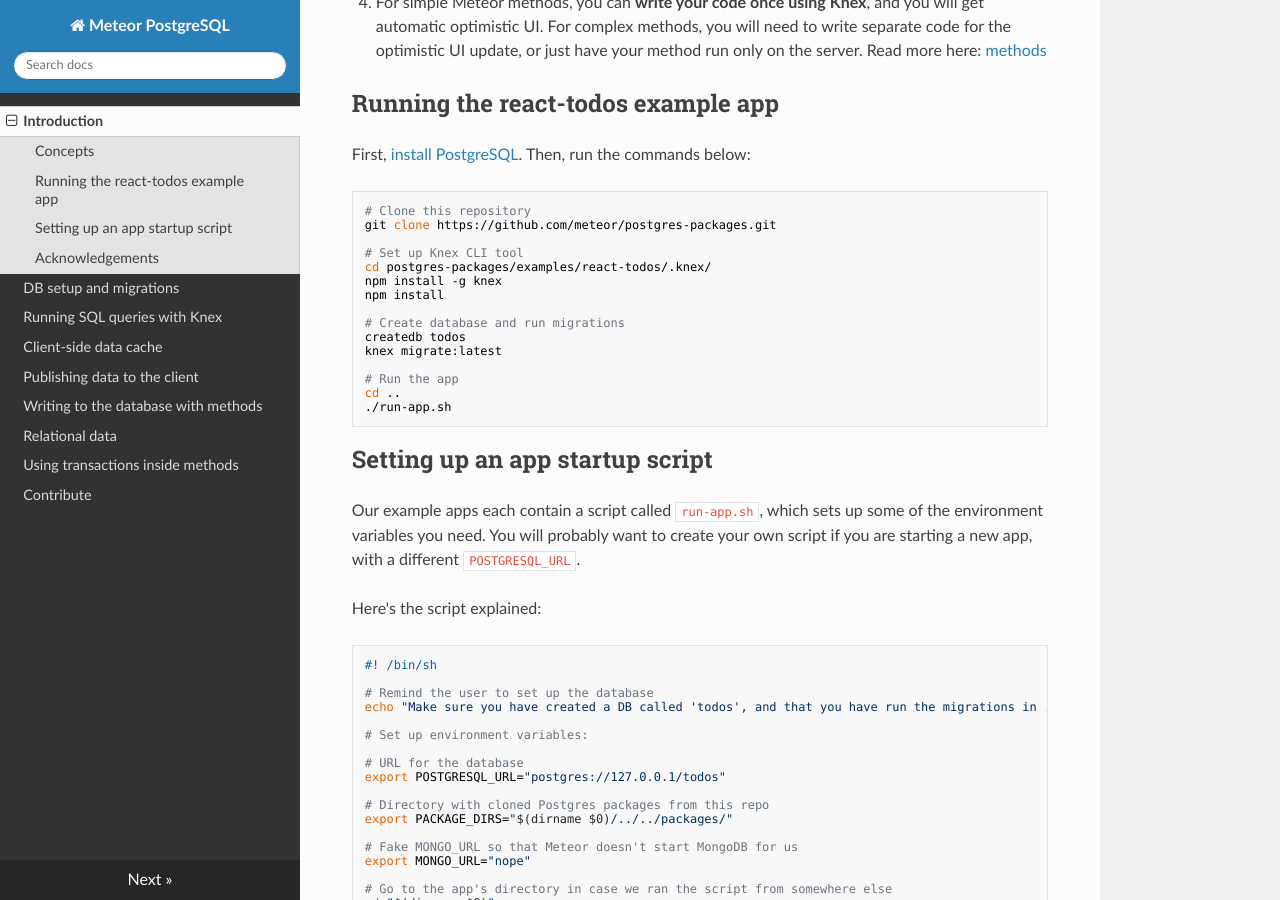
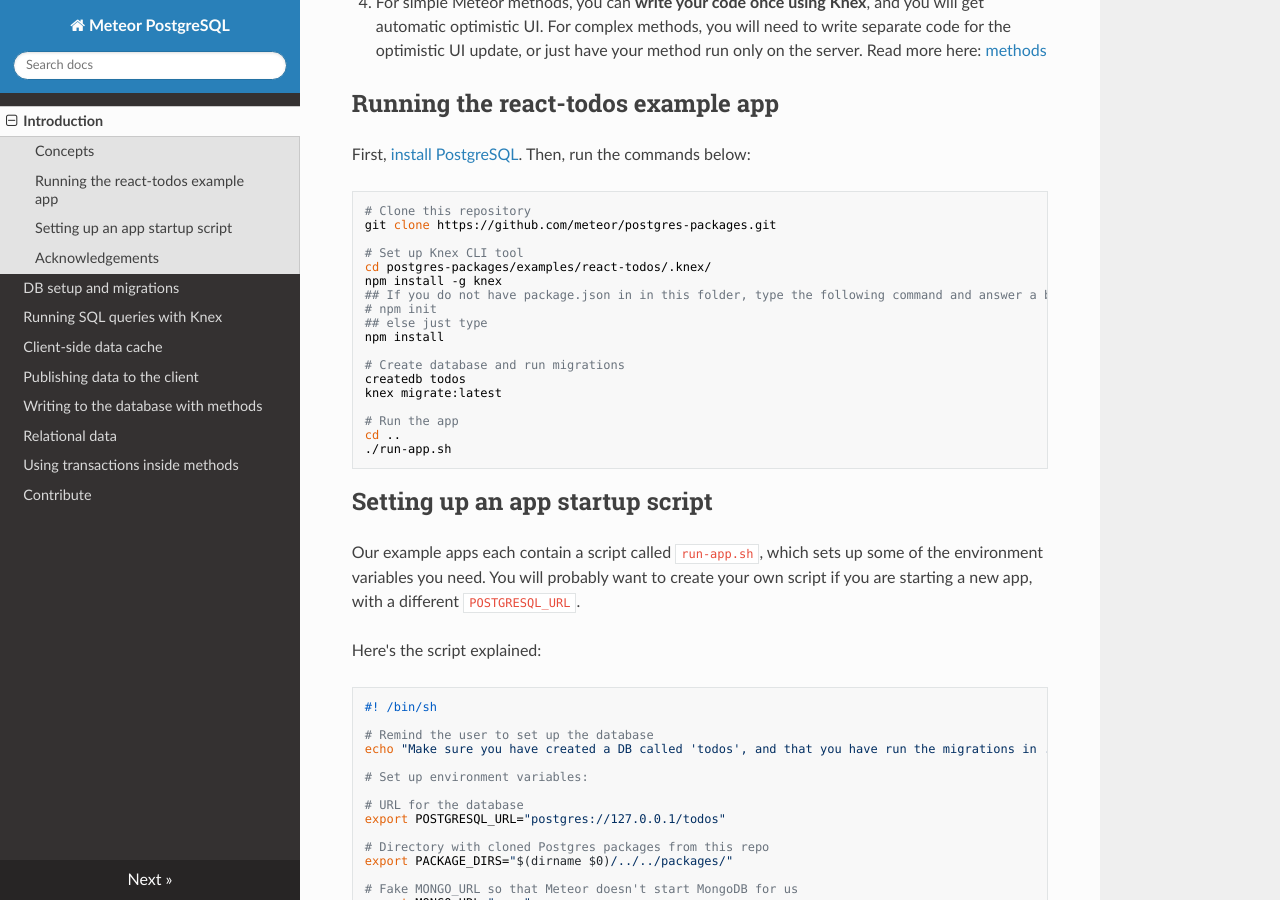
Before and after one commit to meteor/postgres-packages, an MkDocs documentation site: the page built from docs/index.md, in a window 1280 px wide and 900 px high, scrolled down 706 px. Built offline with MkDocs 1.6.1, drawn with Linux system fonts in a browser that asks for light colours; nearby versions of some CDN libraries; old or Windows-style settings are respelled for this version of MkDocs.

```diff
--- a/docs/index.md
+++ b/docs/index.md
@@ -26,6 +26,9 @@ git clone https://github.com/meteor/postgres-packages.git
 # Set up Knex CLI tool
 cd postgres-packages/examples/react-todos/.knex/
 npm install -g knex
+## If you do not have package.json in in this folder, type the following command and answer a bunch of questions
+# npm init
+## else just type
 npm install
 
 # Create database and run migrations
```
